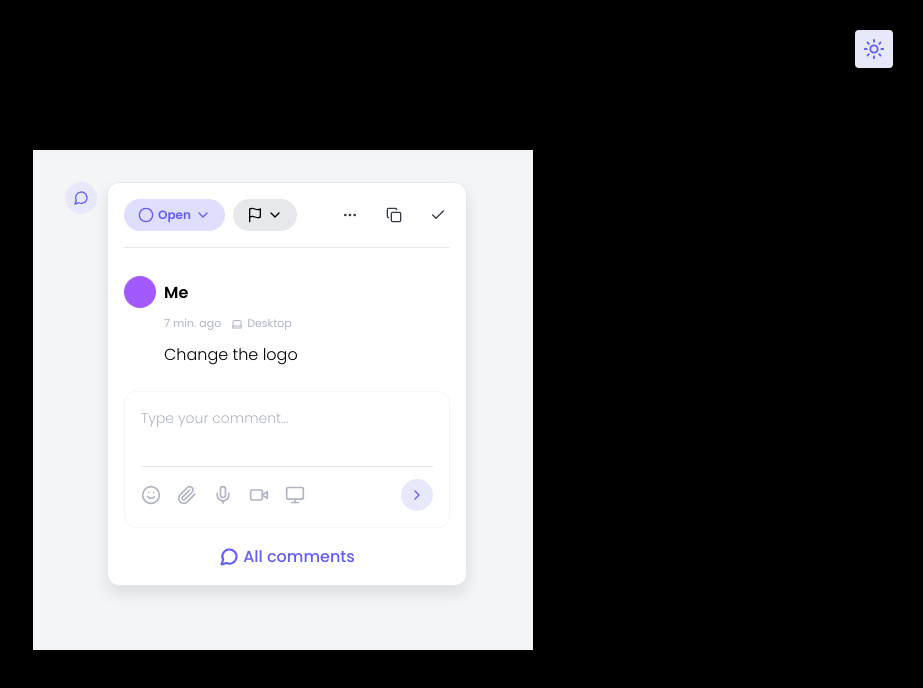
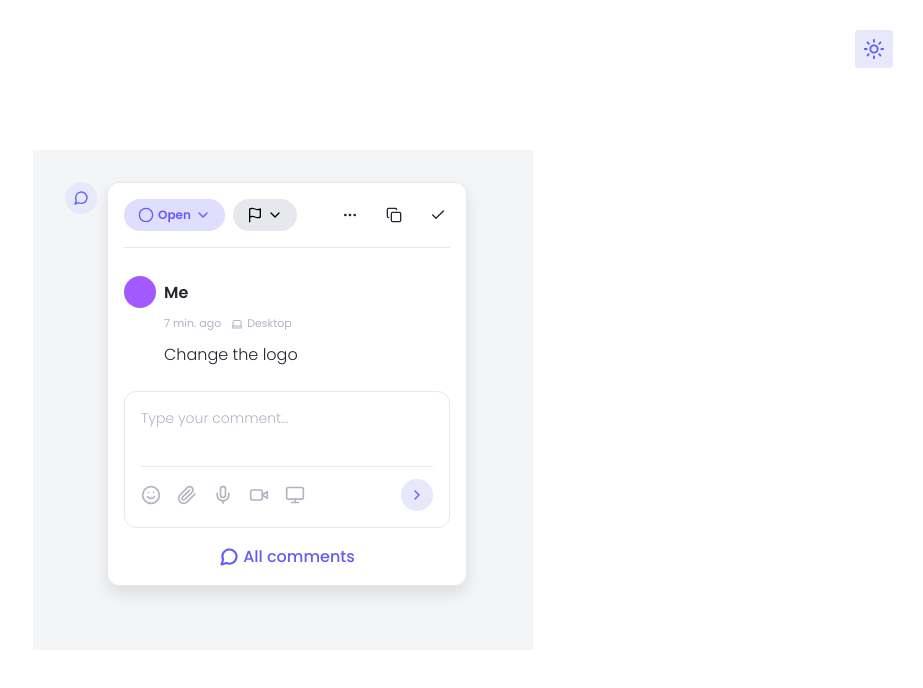
Before and after one commit to mayank-96/comment-box, a Next.js app: page / in a window 1280 px wide. Both pictures are taken after a click on the button 438 px from the left and 198 px from the top of the page. Shown: the top 688 px of the page, without its empty margins (357-1280 px from the left). Built offline with nearby package versions, Linux system fonts and the light colour scheme.

Commit message:
fix: added dar mode colors

```diff
--- a/src/components/composite/CommentBox/CommentCard.tsx
+++ b/src/components/composite/CommentBox/CommentCard.tsx
@@ -47,7 +47,15 @@ const CommentCard = ({
           flexDirection: 'column',
         }}
       >
-        <div style={{ fontWeight: 600, fontSize: '16px' }}>{profileName}</div>
+        <div
+          style={{
+            fontWeight: 600,
+            fontSize: '16px',
+            color: 'var(--color-primary-text)',
+          }}
+        >
+          {profileName}
+        </div>
         <div
           style={{
             display: 'flex',
@@ -67,7 +75,15 @@ const CommentCard = ({
           </div>
           <DeviceBadge />
         </div>
-        <div style={{ fontWeight: 300, fontSize: '16px' }}>{comment}</div>
+        <div
+          style={{
+            fontWeight: 300,
+            fontSize: '16px',
+            color: 'var(--color-primary-text)',
+          }}
+        >
+          {comment}
+        </div>
       </div>
     </div>
   );
--- a/src/components/composite/MentionDropdown/index.tsx
+++ b/src/components/composite/MentionDropdown/index.tsx
@@ -43,7 +43,7 @@ const MentionDropdown = ({
   return (
     <Select
       style={{
-        backgroundColor: 'white',
+        backgroundColor: 'var(--color-primary-background)',
         color: 'black',
         fontSize: '12px',
         lineHeight: '16px',
@@ -58,6 +58,10 @@ const MentionDropdown = ({
         ref={triggerRef}
         placeholder='Type your comment...'
         onChange={handleTextChange}
+        style={{
+          backgroundColor: 'var(--color-primary-background)',
+          color: 'var(--color-primary-text)',
+        }}
       />
       <SelectOptions
         offset={10}
--- a/src/components/primitives/Divider/index.tsx
+++ b/src/components/primitives/Divider/index.tsx
@@ -4,7 +4,7 @@ const Divider = ({ style }: any) => {
   return (
     <div
       style={{
-        backgroundColor: 'var(--color-neutral-8',
+        backgroundColor: 'var(--color-primary-border',
         height: 1,
         ...style,
       }}
--- a/src/components/primitives/Popover/index.tsx
+++ b/src/components/primitives/Popover/index.tsx
@@ -32,8 +32,8 @@ const Popover = forwardRef(
             ref={ref}
             style={{
               padding: 16,
-              backgroundColor: 'var(--color-neutral-10)',
-              border: '1px solid var(--color-neutral-8)',
+              backgroundColor: 'var(--color-primary-background)',
+              border: '1px solid var(--color-primary-border)',
               borderRadius: 12,
               boxShadow: '0px 8px 16px 0px #0F0F0F1A',
               overflow: 'hidden',
--- a/src/components/primitives/Select/SelectItem.tsx
+++ b/src/components/primitives/Select/SelectItem.tsx
@@ -50,6 +50,8 @@ const SelectItem = ({
         display: 'flex',
         gap: 4,
         alignItems: 'center',
+        color: 'var(--color-primary-text)',
+
         padding: 8,
       }}
       {...props}
--- a/src/stories/BasicExample.tsx
+++ b/src/stories/BasicExample.tsx
@@ -47,6 +47,7 @@ function BasicExample() {
 
   const handleClose = () => {
     setVisible(false);
+    setShowAudioRecording(false);
   };
 
   useEffect(() => {
@@ -62,7 +63,7 @@ function BasicExample() {
   return (
     <div
       style={{
-        backgroundColor: 'black',
+        backgroundColor: 'var(--color-primary-background)',
         minHeight: '100vh',
         display: 'flex',
         alignItems: 'center',
@@ -74,7 +75,7 @@ function BasicExample() {
           width: 500,
           height: 500,
           padding: 32,
-          backgroundColor: 'var(--color-neutral-9)',
+          backgroundColor: 'var(--color-secondary-background)',
         }}
       >
         <Button ref={ref} onClick={() => setVisible(true)}>
@@ -218,19 +219,19 @@ function BasicExample() {
               <Icon
                 as={MoreHorizontal}
                 size={16}
-                style={{ color: 'var(--color-neutral-3)' }}
+                style={{ color: 'var(--color-primary-text)' }}
               />
 
               <Icon
                 as={Copy}
                 size={16}
-                style={{ color: 'var(--color-neutral-3)' }}
+                style={{ color: 'var(--color-primary-text)' }}
               />
 
               <Icon
                 as={Check}
                 size={16}
-                style={{ color: 'var(--color-neutral-3)' }}
+                style={{ color: 'var(--color-primary-text)' }}
               />
             </div>
           </CommentBoxHeader>
@@ -245,7 +246,7 @@ function BasicExample() {
             />
             <div
               style={{
-                border: '1px solid var(--color-neutral-9)',
+                border: '1px solid var(--color-primary-border)',
                 padding: 16,
                 borderRadius: 12,
                 display: 'flex',
--- a/src/styles/globals.css
+++ b/src/styles/globals.css
@@ -6,7 +6,10 @@
 
 body,
 body[data-theme='light'] {
-  --color-background: #ffffff;
+  --color-primary-background: #ffffff;
+  --color-secondary-background: #f4f5f6;
+  --color-primary-border: #e6e8ec;
+  --color-primary-text: #23262f;
   --color-primary-6: #625df5;
   --color-primary-2: #a259fe;
   --color-primary-3: #ff7162;
@@ -23,7 +26,10 @@ body[data-theme='light'] {
 }
 
 body[data-theme='dark'] {
-  --color-background: #000000;
+  --color-primary-background: #141416;
+  --color-secondary-background: #000000;
+  --color-primary-border: #303034;
+  --color-primary-text: #e5e5e9;
   --color-primary-6: #625df5;
   --color-primary-3: #ff7162;
   --color-primary-4: #0dcf82;
```
